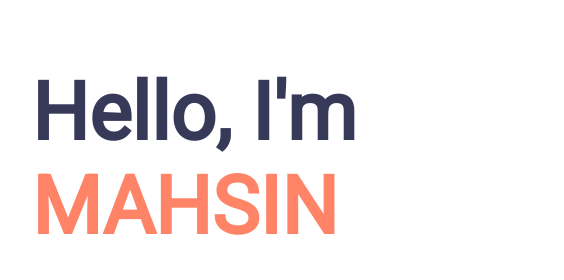
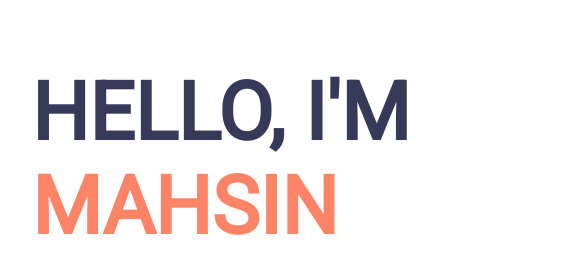
Before and after one commit to mahsin-islam/personal-website, a plain HTML site: page index.html in a window 1280 px wide. Shown: the top 280 px of the page, 58-622 px from the left. Drawn offline with Linux system fonts and the light colour scheme.

Commit message:
second commit

```diff
--- a/index.html
+++ b/index.html
@@ -15,7 +15,7 @@
 <body>
     <section>
         <div class="half-width">
-            <h1><span class="purple-heighlight">Hello, I'm</span><br><span class="orange-heighlight">MAHSIN</span>
+            <h1><span class="purple-heighlight">HELLO, I'M</span><br><span class="orange-heighlight">MAHSIN</span>
             </h1>
             <p>A full stack allaround designer that placerat in massa consectetur</p>
             <a class="link-button" href="https://www.linkedin.com/in/mahsinislam/" target="_blank">HIRE ME</a>
```
